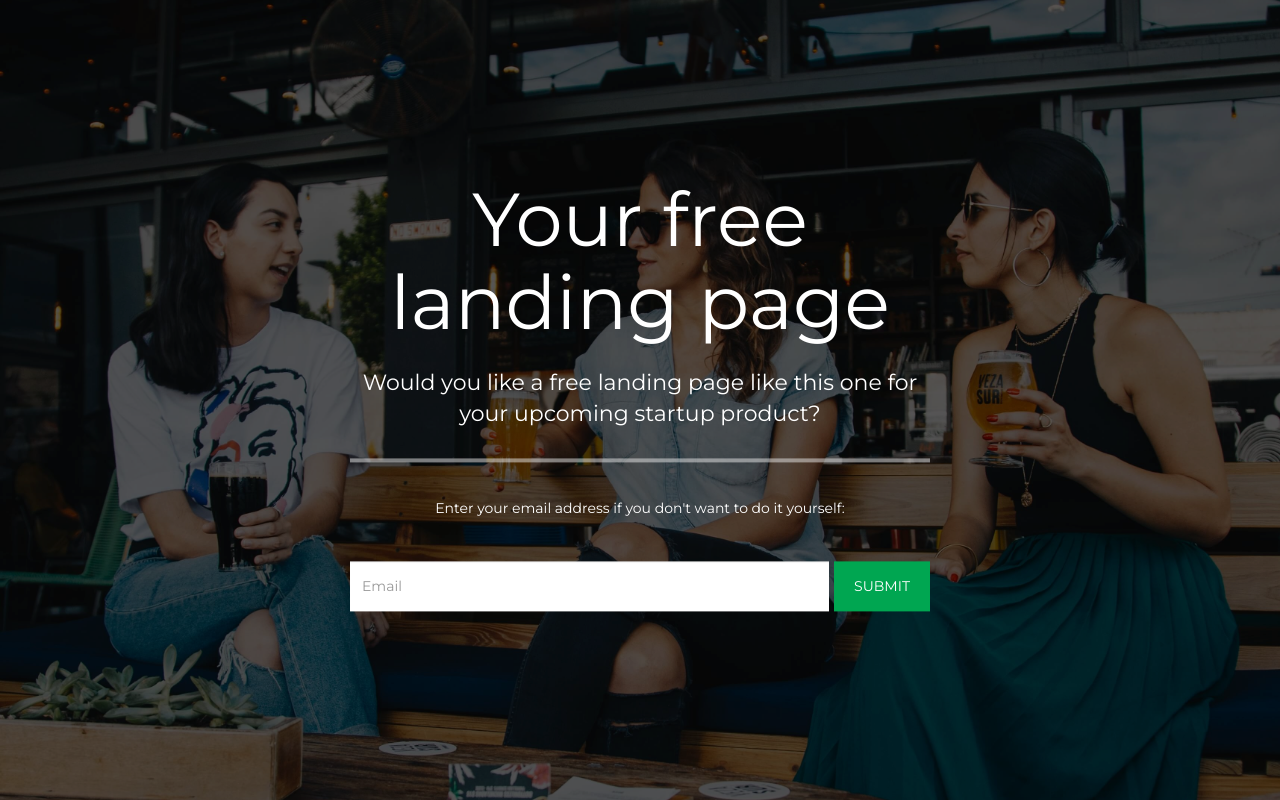
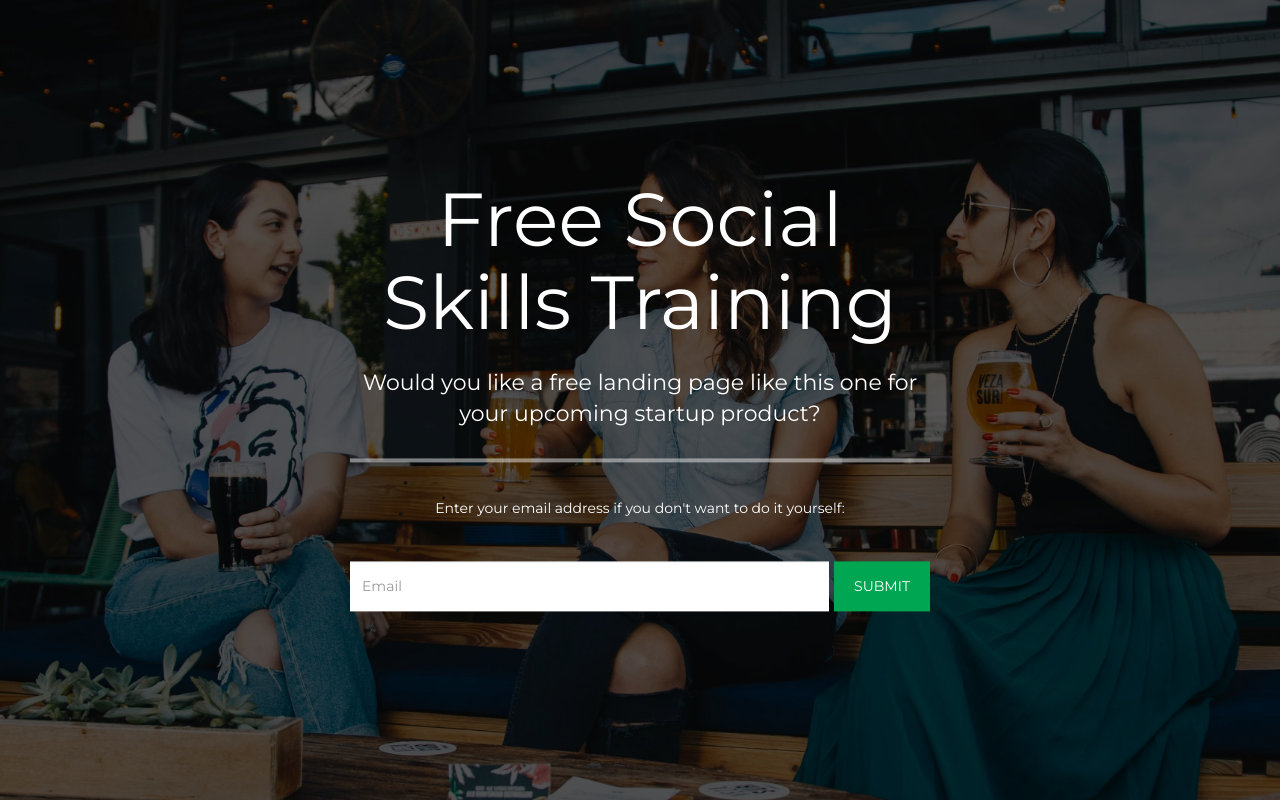
Before and after one commit to horizon89/sst, a plain HTML site: page index.html in a window 1280 px wide. Drawn offline with Linux system fonts and the light colour scheme.

Commit message:
Update index.html

```diff
--- a/index.html
+++ b/index.html
@@ -7,7 +7,7 @@
     <meta name="viewport" content="width=device-width, initial-scale=1" property="viewport">
     <meta name="og:title" content="Social Skills Training" property="og:title">
     <meta name="og:description" content="Get Free Social Skills Training delivered to you via email. Subscribe today!" property="og:description">
-    <meta name="og:image" content="" property="og:image">
+    <meta name="og:image" content="./res/social-skills-training.jpg" property="og:image">
     <link rel="icon" href="favicon.ico">
     <link type="text/css" rel="stylesheet" href="./res/bootstrap.min.css">
     <link type="text/css" rel="stylesheet" href="./res/styles.css">
@@ -23,7 +23,7 @@
               <div class="container-fluid rel">
                 <div class="row">
                   <div class="user-signup__intro">
-                    <h1 style="text-align: center;">Your free landing page</h1>
+                    <h1 style="text-align: center;">Free Social Skills Training</h1>
                     <p style="text-align: center;">
                       <img src="/res/spacer.png" alt="" class="spacer insert--image wrap-off-align-center"><br>
                     </p>
```
